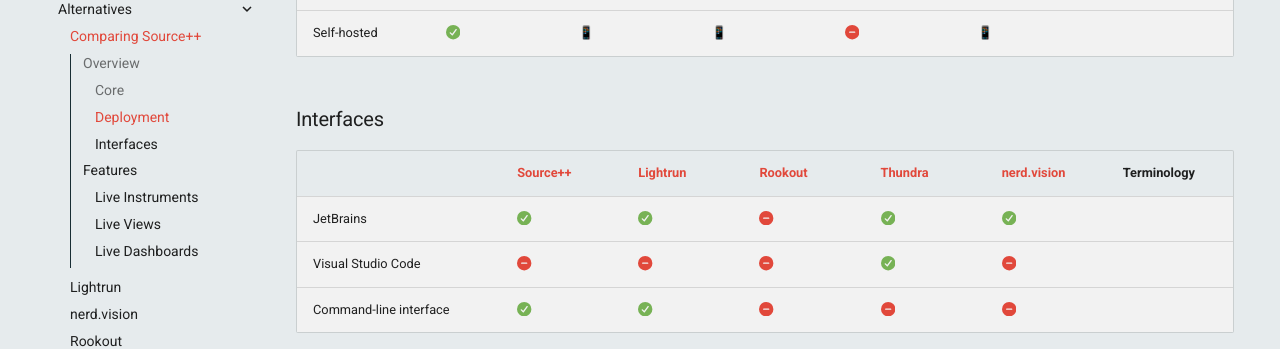
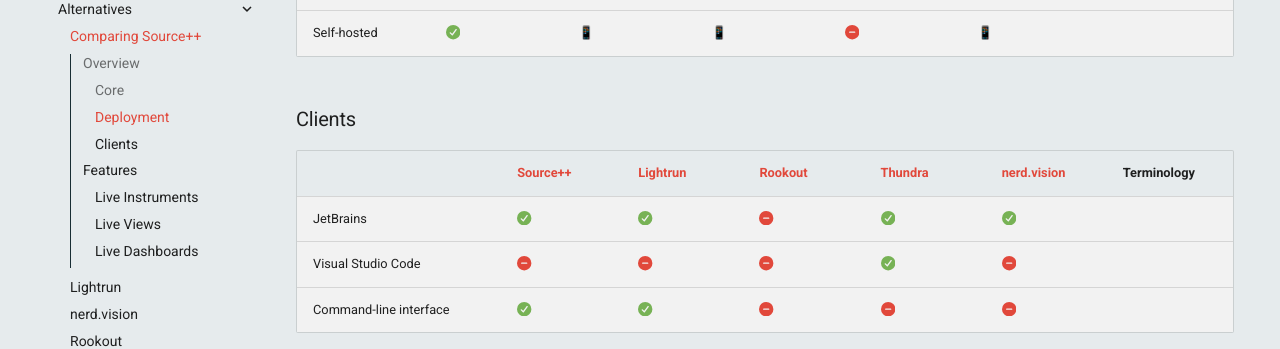
Before and after one commit to sourceplusplus/documentation, an MkDocs documentation site: the page built from docs/alternatives/README.md, in a window 1280 px wide and 900 px high, scrolled down 1391 px. Shown: the part 153-502 px from the top of the window. Built offline with MkDocs 1.6.1 and Material for MkDocs 9.7.7, drawn with Linux system fonts in a browser that asks for light colours; emoji names are drawn with the system emoji font; comment, search, counter and statistics services are not loaded; the version menu is left out.

Commit message:
more understandable

```diff
--- a/docs/alternatives/README.md
+++ b/docs/alternatives/README.md
@@ -35,7 +35,7 @@
 | Cloud                         | :fontawesome-solid-circle-minus:{ .red }   | :fontawesome-solid-circle-check:{ .green } | :fontawesome-solid-circle-check:{ .green } | :fontawesome-solid-circle-check:{ .green } | :fontawesome-solid-circle-check:{ .green } |                                                                        |
 | Self-hosted                   | :fontawesome-solid-circle-check:{ .green } | :mobile_phone:                             | :mobile_phone:                             | :fontawesome-solid-circle-minus:{ .red }   | :mobile_phone:                             |                                                                        |
 
-### Interfaces
+### Clients
 
 |                               | [Source++](https://sourceplusplus.com)     | [Lightrun](https://lightrun.com)           | [Rookout](https://rookout.com)             | [Thundra](https://thundra.io)              | [nerd.vision](https://nerd.vision)         | Terminology                                                            |
 |-------------------------------|--------------------------------------------|--------------------------------------------|--------------------------------------------|--------------------------------------------|--------------------------------------------|------------------------------------------------------------------------|
```
